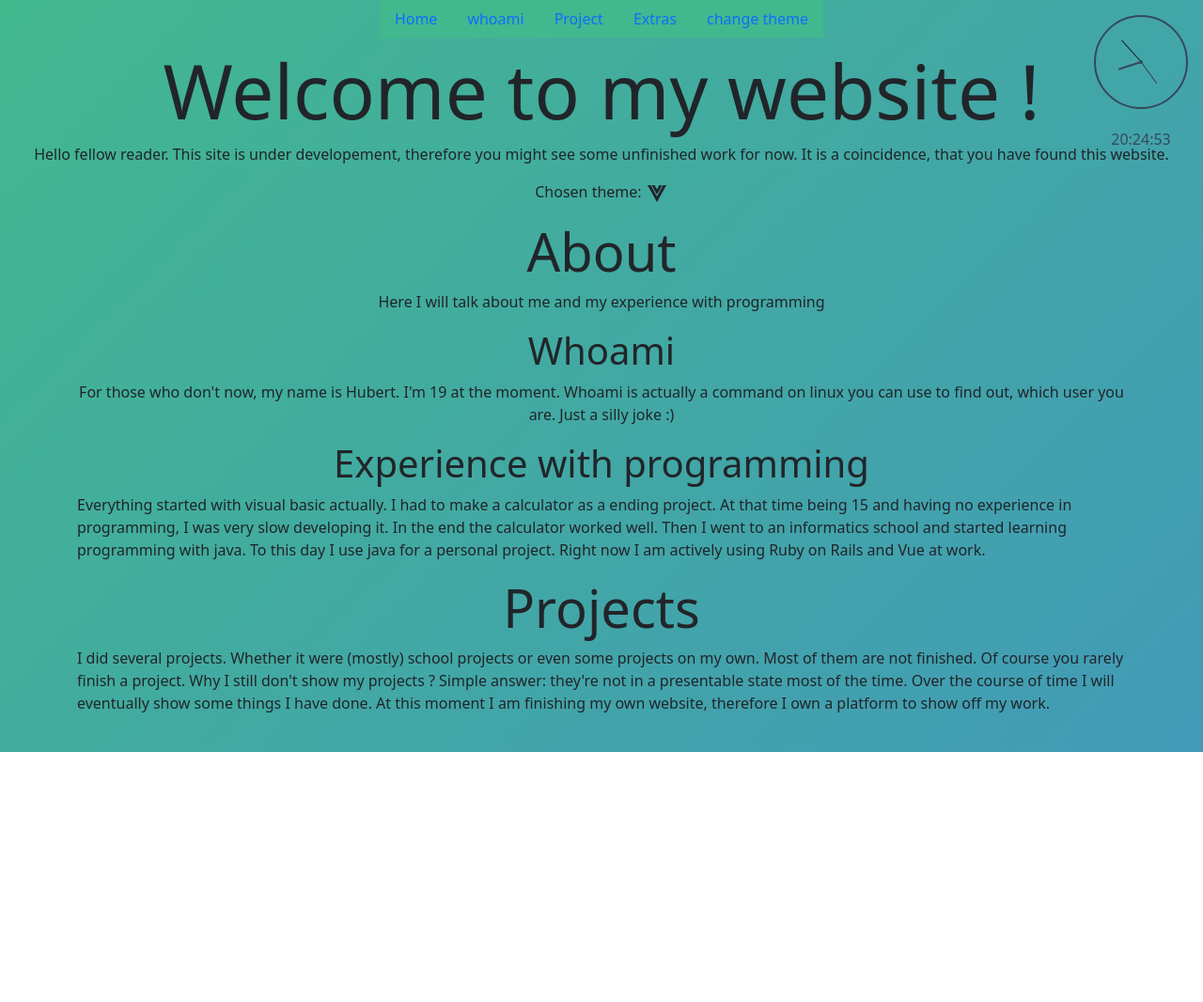
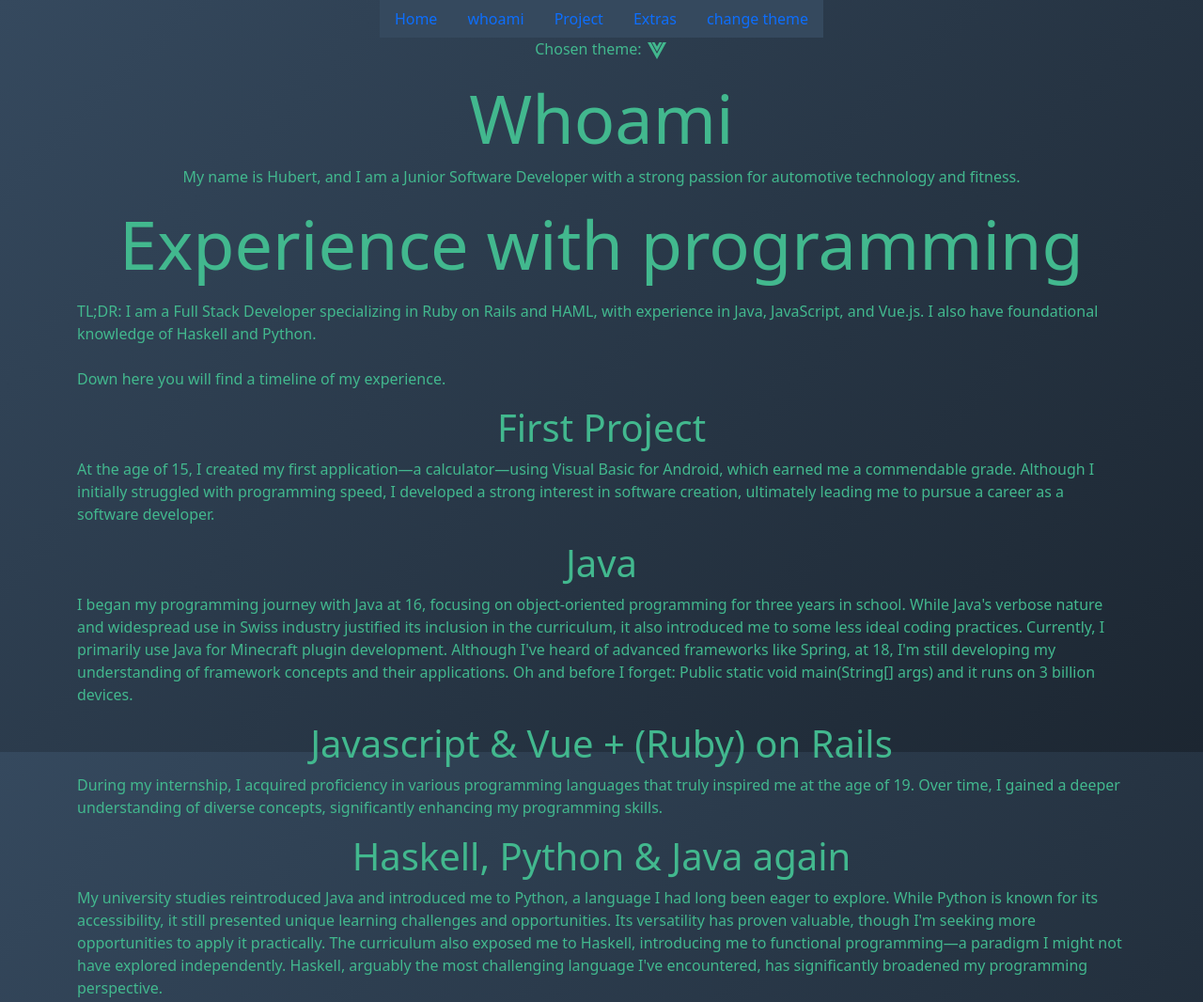
Before and after one commit to AccountZero/accountzero.github.io, a plain HTML site: page index.html in a window 1280 px wide. Shown: the top 1066 px of the page at 94% size. Before the commit the page ends 800 px from the top, so only its background shows below. Drawn offline with nearby package versions, Linux system fonts and the light colour scheme.

Commit message:
refactor: website + delete clock

```diff
--- a/index.html
+++ b/index.html
@@ -30,29 +30,6 @@
   </head>
   <body>
 
-    <div class="position-relative">
-      <div class="position-absolute top-0 end-0 m-3">
-        <div class="clock-container">
-          <div class="clock">
-            <div class="hour">
-              <div class="hr" id="hr"></div>
-            </div>
-            <div class="min">
-              <div class="mn" id="mn"></div>
-            </div>
-            <div class="sec">
-              <div class="sc" id="sc"></div>
-            </div>
-          </div>
-        </div>
-        <div id="digitalClock">
-          <div id="hour"></div>
-          <div id="minutes"></div>
-          <div id="seconds"></div>
-        </div>
-      </div>
-    </div>
-
     <ul class="nav sticky-top nav justify-content-center">
       <li class="nav-item">
         <a class="nav-link" href="index.html">Home</a>
@@ -70,11 +47,6 @@
         <a class="nav-link theme-toggle" href="#">change theme</a>
       </li>
     </ul>
-
-    <h1 class="display-1 text-center m-2">Welcome to my website !</h1>
-    <p class="text-center">
-      Hello fellow reader. This site is under developement, therefore you might see some unfinished work for now. It is a coincidence, that you have found this website.
-    </p>
     <p class="text-center">
       Chosen theme:
       <svg class="vue" style="width: 24px; height: 24px" viewBox="0 0 24 24">
@@ -92,28 +64,79 @@
     </p>
 
     <div class="container my-3">
-      <h1 class="display-4 text-center">About</h1>
+      <h2 class="display-2 text-center">Whoami</h2>
       <p class="text-center">
-        Here I will talk about me and my experience with programming
+        My name is Hubert, and I am a Junior Software Developer with a strong passion for automotive technology and fitness.
       </p>
-      <h2 class="display-6 text-center">Whoami</h2>
-      <p class="text-center">
-        For those who don't now, my name is Hubert. I'm 19 at the moment. Whoami is actually a command on linux you can use to find out, which user you are. Just a silly joke :)
+      <h2 class="display-2 text-center">Experience with programming</h2>
+      <p class="text-wrap"></p>
+        TL;DR: I am a Full Stack Developer specializing in Ruby on Rails and HAML, with experience in Java, JavaScript, and Vue.js. I also have foundational knowledge of Haskell and Python.
+        <br><br>
+        Down here you will find a timeline of my experience.
       </p>
-      <h2 class="display-6 text-center">Experience with programming</h2>
+      <h3 class="display-6 text-center">First Project</h3>
       <p class="text-wrap">
-        Everything started with visual basic actually. I had to make a calculator as a ending project. At that time being 15 and having no experience in programming, I was very slow developing it.
-        In the end the calculator worked well. Then I went to an informatics school and started learning programming with java. To this day I use java for a personal project.
-        Right now I am actively using Ruby on Rails and Vue at work.
+        At the age of 15, I created my first application—a calculator—using Visual Basic for Android, which earned me a commendable grade.
+        Although I initially struggled with programming speed, I developed a strong interest in software creation, ultimately leading me to pursue a career as a software developer.
+      </p>
+      <h3 class="display-6 text-center">Java</h3>
+      <p class="text-wrap">
+        I began my programming journey with Java at 16, focusing on object-oriented programming for three years in school.
+        While Java's verbose nature and widespread use in Swiss industry justified its inclusion in the curriculum, it also introduced me to some less ideal coding practices.
+        Currently, I primarily use Java for Minecraft plugin development.
+        Although I've heard of advanced frameworks like Spring, at 18, I'm still developing my understanding of framework concepts and their applications.
+        Oh and before I forget: Public static void main(String[] args) and it runs on 3 billion devices.
+      </p>
+      <h3 class="display-6 text-center">Javascript & Vue + (Ruby) on Rails</h3>
+      <p class="text-wrap">
+        During my internship, I acquired proficiency in various programming languages that truly inspired me at the age of 19.
+        Over time, I gained a deeper understanding of diverse concepts, significantly enhancing my programming skills.
+      </p>
+      <h3 class="display-6 text-center">Haskell, Python & Java again</h3>
+      <p class="text-wrap">
+        My university studies reintroduced Java and introduced me to Python, a language I had long been eager to explore.
+        While Python is known for its accessibility, it still presented unique learning challenges and opportunities.
+        Its versatility has proven valuable, though I'm seeking more opportunities to apply it practically.
+        The curriculum also exposed me to Haskell, introducing me to functional programming—a paradigm I might not have explored independently.
+        Haskell, arguably the most challenging language I've encountered, has significantly broadened my programming perspective.
+      </p>
+      <h3 class="display-6 text-center">Back at Rails with HAML</h3>
+      <p class="text-wrap">
+        Returning to Ruby on Rails marked a significant positive shift in my career. This return highlighted my deep appreciation for the framework.
+        My current tech stack includes:
+        <ul>
+          <li>Ruby on Rails</li>
+          <li>HAML (HTML Abstraction Markup Language) for view templating within the MVC pattern</li>
+        </ul>
+        This combination has proven highly effective, and I anticipate continuing with this stack in the near future due to its efficiency and my personal affinity for these technologies.
       </p>
     </div>
 
+    <div class="row">
+      <div class="col-sm-6 mb-3 mb-sm-0">
+        <div class="card">
+          <div class="card-body">
+            <h5 class="card-title">Special title treatment</h5>
+            <p class="card-text">With supporting text below as a natural lead-in to additional content.</p>
+          </div>
+        </div>
+      </div>
+      <div class="col-sm-6">
+        <div class="card">
+          <div class="card-body">
+            <h5 class="card-title">Special title treatment</h5>
+            <p class="card-text">With supporting text below as a natural lead-in to additional content.</p>
+          </div>
+        </div>
+      </div>
+    </div>
+
     <div class="container my-3">
-      <h1 class="display-4 text-center">Projects</h1>
+      <h1 class="display-2 text-center">Projects</h1>
       <p class="text-wrap">
-        I did several projects. Whether it were (mostly) school projects or even some projects on my own. Most of them are not finished.
-        Of course you rarely finish a project. Why I still don't show my projects ? Simple answer: they're not in a presentable state most of the time.
-        Over the course of time I will eventually show some things I have done. At this moment I am finishing my own website, therefore I own a platform to show off my work.
+        I am currently working on several projects, so I don't have a formal showcase available at this time.
+        While I do have some school projects on my GitHub, they do not fully reflect my current skills and capabilities.
+        Stay tuned for updates!
       </p>
     </div>
   </body>
--- a/main.css
+++ b/main.css
@@ -2,39 +2,28 @@
 	margin:0;
 	padding:0;
 	box-sizing: border-box;
-}
-
-:root{
-	--clock-height-and-weight:100px;
-}
-
-@media only screen and (max-width: 1000px) {
-  :root{
-		--clock-height-and-weight:40vw;
-	}
+	color: var(--text-color)
 }
 
 body{
 	height: 100%;
 	width: 100%;
-	--accent-color:#35495e;
-	--background-color-1:#42b88e;
-	--background-color-2:#429ab8;
-	--text-color:#1c2631;
-	--transition-delay:1s;
-	transition: var(--transition-delay);
+	--background-color-1:#35495e;
+	--background-color-2:#1c2631;
+	--text-color:#42b88e;
+	--transition-duration: 2s;
+	transition-duration: var(--transition-duration);
 	background-image: linear-gradient(135deg, var(--background-color-1), var(--background-color-2)) !important;
 	background-repeat: no-repeat;
   background-attachment: fixed;
-	color:var(--text-color);
+	color: var(--text-color);
 }
 
 body.ruby-theme{
-	--accent-color:#820c02;
 	--background-color-1: #fff;
 	--background-color-2: #ffe8e6;
 	--text-color:#c91403;
-	transition: var(--transition-delay);
+	transition-duration: var(--transition-duration);
 	background-image: linear-gradient(135deg, var(--background-color-1), var(--background-color-2)) !important;
 	color:var(--text-color);
 }
@@ -42,7 +31,7 @@ body.ruby-theme{
 .nav-link{
 	background-color:var(--background-color-1);
 	color:var(--text-color);
-	transition: var(--transition-delay);
+	transition-duration: var(--transition-duration);
 }
 
 .nav-link:hover{
@@ -65,93 +54,3 @@ body.ruby-theme{
 .ruby-theme .rails{
 	display:inline;
 }
-
-.clock-container{
-	width: 100%;
-	display: flex;
-	justify-content: center;
-}
-
-.clock{
-	display: flex;
-	justify-content:center;
-	align-items: center;
-	position:relative;
-	width: var(--clock-height-and-weight);
-	height: var(--clock-height-and-weight);
-	border: calc(var(--clock-height-and-weight) / 50) solid var(--accent-color);
-	border-radius: 50%;
-}
-
-.clock::before{
-	z-index: 10000;
-	content: '';
-	position: absolute;
-	width:calc(var(--clock-height-and-weight) / 25);
-	height:calc(var(--clock-height-and-weight) / 25);
-	background-color: var(--accent-color);
-	border-radius: 50%;
-}
-
-.hour, .min, .sec{
-	position: absolute;
-}
-
-.hour, .hr{
-	height: calc(var(--clock-height-and-weight) / 2);
-	width: calc(var(--clock-height-and-weight) / 2);
-}
-
-.min, .mn{
-	height: calc((var(--clock-height-and-weight) / 2) * 1.15);
-	width: calc((var(--clock-height-and-weight) / 2) * 1.15);
-}
-
-.sec, .sc{
-	height: calc((var(--clock-height-and-weight) / 2) * 1.25);
-	width: calc((var(--clock-height-and-weight) / 2) * 1.25);
-}
-
-.hr, .mn, .sc{
-	display:flex;
-	justify-content: center;
-	position: absolute;
-}
-
-.hr::before{
-	content: '';
-	position: absolute;
-	width: calc(var(--clock-height-and-weight) / 50);
-	height: calc(var(--clock-height-and-weight) / 4);
-	background: var(--accent-color);
-}
-
-.mn::before{
-	content: '';
-	position: absolute;
-	width: calc(var(--clock-height-and-weight) / 100);
-	height: calc((var(--clock-height-and-weight) / 4) * 1.1);
-	background: var(--accent-color);
-}
-
-.sc::before{
-	content: '';
-	position: absolute;
-	width: calc(var(--clock-height-and-weight) / 200);
-	height: calc((var(--clock-height-and-weight) / 4) * 1.2);
-	background: var(--text-color);
-}
-
-#digitalClock{
-	display:flex;
-	justify-content: center;
-	color:var(--accent-color);
-	font-size: calc(var(--clock-height-and-weight) / 6.25);
-	margin-top: 20px;
-}
-/*
-.project-container{
-	width: 320px;
-  padding: 10px;
-	border: 1px solid black;
-}*/
--- a/script.js
+++ b/script.js
@@ -1,33 +1,3 @@
 document.querySelector(".theme-toggle").addEventListener( 'click', () =>{
   document.body.classList.toggle('ruby-theme')
 });
-
-const hr = document.querySelector("#hr");
-const mn = document.querySelector("#mn");
-const sc = document.querySelector("#sc");
-setInterval(()=> {
-  let day = new Date();
-  let hh = day.getHours() * 30;
-  let mm = day.getMinutes() * 6;
-  let ss = day.getSeconds() * 6;
-
-  hr.style.transform = `rotateZ(${hh+(mm/12)}deg)`;
-  mn.style.transform = `rotateZ(${mm}deg)`;
-  sc.style.transform = `rotateZ(${ss}deg)`;
-
-  let hour = document.querySelector("#hour");
-  let minutes = document.querySelector("#minutes");
-  let seconds = document.querySelector("#seconds");
-
-  let h = day.getHours();
-  let m = day.getMinutes();
-  let s = day.getSeconds();
-
-  h = (h < 10) ? "0" + h : h;
-  m = (m < 10) ? "0" + m : m;
-  s = (s < 10) ? "0" + s : s;
-
-  hour.innerHTML = h+":";
-  minutes.innerHTML = m+":";
-  seconds.innerHTML = s;
-});
```
